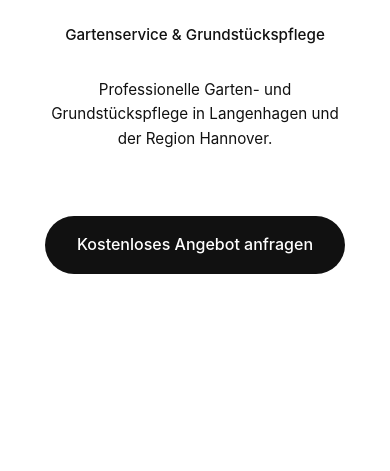
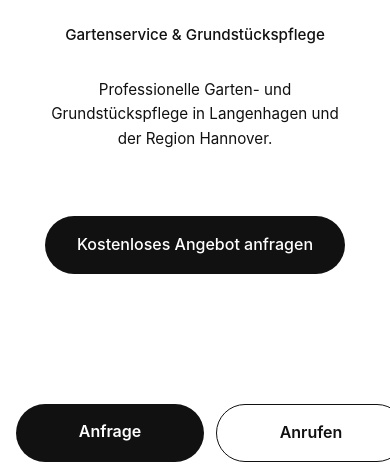
Before and after one commit to Krasdienstleistungen/krasdienstleistungen.de, a plain HTML site: page index.html in a window 390 px wide. Shown: the part 360-831 px from the top of the page. Drawn offline with Linux system fonts and the light colour scheme.

Commit message:
Update style.css

```diff
--- a/style.css
+++ b/style.css
@@ -373,3 +373,61 @@ nav a{
     font-size:1.1rem;
     margin-bottom:40px;
 }
+/* Mobile Kontaktbuttons */
+.mobile-contact-bar {
+    display: none;
+}
+
+@media (max-width: 768px) {
+
+    body {
+        padding-bottom: 100px;
+    }
+
+    .mobile-contact-bar {
+        position: fixed;
+        bottom: calc(12px + env(safe-area-inset-bottom));
+        left: 0;
+        width: 100%;
+        padding: 10px 16px;
+        display: flex;
+        gap: 12px;
+        z-index: 9999;
+
+        opacity: 0;
+        animation: mobileBarIn 0.5s ease 2.2s forwards;
+    }
+
+    .mobile-contact-bar a {
+        flex: 1;
+        text-align: center;
+        padding: 15px 10px;
+        border-radius: 999px;
+        text-decoration: none;
+        font-size: 16px;
+        font-weight: 600;
+    }
+
+    .mobile-request {
+        background: #111;
+        color: #fff;
+    }
+
+    .mobile-call {
+        background: #fff;
+        color: #111;
+        border: 1px solid #111;
+    }
+
+    @keyframes mobileBarIn {
+        from {
+            opacity: 0;
+            transform: translateY(20px);
+        }
+
+        to {
+            opacity: 1;
+            transform: translateY(0);
+        }
+    }
+}
```
